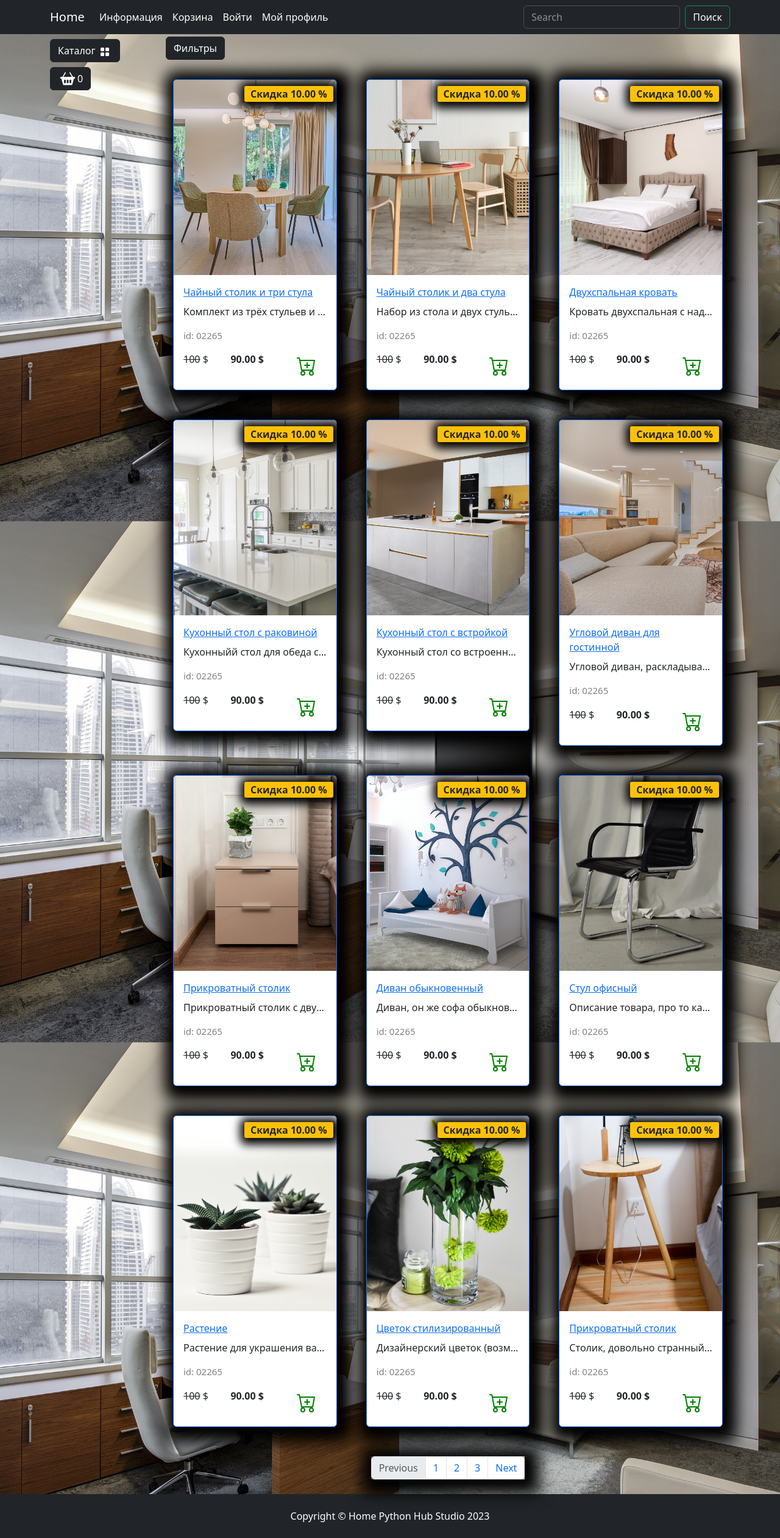
After one commit to IIPery/firstproject, a Django app: page /catalog in a window 1280 px wide. The commit adds this page. Shown: the whole page at 61% size. Run offline with Django 4.2, Linux system fonts and the light colour scheme; some libraries are stand-ins or nearby versions.

Commit message:
Added goods app, connected catalog and product html

```diff
--- a/firstproject/urls.py
+++ b/firstproject/urls.py
@@ -20,5 +20,6 @@ from django.urls import include, path
 
 urlpatterns = [
     path('admin/', admin.site.urls),
-    path('', include('main.urls', namespace='main'))
+    path('', include('main.urls', namespace='main')),
+    path('catalog', include('goods.urls', namespace='catalog'))
 ]
--- /dev/null
+++ b/goods/templates/goods/catalog.html
@@ -0,0 +1,345 @@
+{% extends "main/base.html" %}
+{% load static %}
+
+{% block content %}
+                    <div class="row">
+                        <!-- Форма фильтров -->
+                        <div class="dropdown mb-2">
+                            <button class="btn btn-secondary dropdown-toggle btn-dark" type="button" data-bs-toggle="dropdown"
+                                aria-expanded="false">
+                                Фильтры
+                            </button>
+
+                            <form action="" method="get" class="dropdown-menu bg-dark" data-bs-theme="dark">
+                                <div class="form-check text-white mx-3">
+                                    <input class="form-check-input" type="checkbox" name="on_sale" id="flexCheckDefault" value="on">
+                                    <input type="hidden" name="q" value="request.GET.q">
+                                    <label class="form-check-label" for="flexCheckDefault">
+                                        Товары по акции
+                                    </label>
+                                </div>
+                                <p class="text-white mx-3 mt-3">Сортировать:</p>
+                                <div class="form-check text-white mx-3">
+                                    <input class="form-check-input" type="radio" name="order_by" id="flexRadioDefault1" value="default" checked>
+                                    <label class="form-check-label" for="flexRadioDefault1">
+                                        По умолчанию
+                                    </label>
+                                </div>
+                                <div class="form-check text-white mx-3">
+                                    <input class="form-check-input" type="radio" name="order_by" id="flexRadioDefault2" value="price">
+                                    <label class="form-check-label" for="flexRadioDefault2">
+                                        От дешевых к дорогим
+                                    </label>
+                                </div>
+                                <div class="form-check text-white mx-3">
+                                    <input class="form-check-input" type="radio" name="order_by" id="flexRadioDefault3" value="-price">
+                                    <label class="form-check-label" for="flexRadioDefault3">
+                                        От дорогих к дешевым
+                                    </label>
+                                </div>
+                                <button type="submit" class="btn btn-primary mx-3 mt-3">Применить</button>
+                            </form>
+                        </div>
+                        <!-- Карта товара -->
+                        <div class="col-lg-4 col-md-6 p-4">
+                            <div class="card border-primary rounded custom-shadow">
+                                <img src="../deps/images/goods/set of tea table and three chairs.jpg" class="card-img-top" alt="...">
+                                <div class="card-body">
+                                    <a href="../goods/product.html">
+                                        <p class="card-title">Чайный столик и три стула</p>
+                                    </a>
+                                    <p class="card-text text-truncate">Комплект из трёх стульев и дизайнерский столик для гостинной комнаты.</p>
+                                    <p class="product_id">id: 02265</p>
+                                    <div class="d-flex justify-content-between">
+                                        <p><s>100</s> $</p>
+                                        <p><strong>90.00 $</strong></p>
+                                        <span class="badge bg-warning text-dark">Скидка 10.00 %</span>
+                                        <!-- <p><strong>100.00 $</strong></p> -->
+                                        <a href="#" class="btn add-to-cart">
+                                            <img class="mx-1" src="../deps/icons/cart-plus.svg" alt="Catalog Icon"
+                                                width="32" height="32">
+                                        </a>
+                                    </div>
+                                </div>
+                            </div>
+                        </div>
+                        <!-- Карта товара -->
+                        <div class="col-lg-4 col-md-6 p-4">
+                            <div class="card border-primary rounded custom-shadow">
+                                <img src="../deps/images/goods/set of tea table and two chairs.jpg" class="card-img-top" alt="...">
+                                <div class="card-body">
+                                    <a href="#">
+                                        <p class="card-title">Чайный столик и два стула</p>
+                                    </a>
+                                    <p class="card-text text-truncate">Набор из стола и двух стульев в минималистическом стиле.</p>
+                                    <p class="product_id">id: 02265</p>
+                                    <div class="d-flex justify-content-between">
+                                        <p><s>100</s> $</p>
+                                        <p><strong>90.00 $</strong></p>
+                                        <span class="badge bg-warning text-dark">Скидка 10.00 %</span>
+                                        <!-- <p><strong>100.00 $</strong></p> -->
+                                        <a href="#" class="btn add-to-cart">
+                                            <img class="mx-1" src="../deps/icons/cart-plus.svg" alt="Catalog Icon"
+                                                width="32" height="32">
+                                        </a>
+                                    </div>
+                                </div>
+                            </div>
+                        </div>
+                        <!-- Карта товара -->
+                        <div class="col-lg-4 col-md-6 p-4">
+                            <div class="card border-primary rounded custom-shadow">
+                                <img src="../deps/images/goods/double bed.jpg" class="card-img-top" alt="...">
+                                <div class="card-body">
+                                    <a href="#">
+                                        <p class="card-title">Двухспальная кровать</p>
+                                    </a>
+                                    <p class="card-text text-truncate">Кровать двухспальная с надголовником и вообще очень ортопедичная.</p>
+                                    <p class="product_id">id: 02265</p>
+                                    <div class="d-flex justify-content-between">
+                                        <p><s>100</s> $</p>
+                                        <p><strong>90.00 $</strong></p>
+                                        <span class="badge bg-warning text-dark">Скидка 10.00 %</span>
+                                        <!-- <p><strong>100.00 $</strong></p> -->
+                                        <a href="#" class="btn">
+                                            <img class="mx-1" src="../deps/icons/cart-plus.svg" alt="Catalog Icon"
+                                                width="32" height="32">
+                                        </a>
+                                    </div>
+                                </div>
+                            </div>
+                        </div>
+                        <!-- Карта товара -->
+                        <div class="col-lg-4 col-md-6 p-4">
+                            <div class="card border-primary rounded custom-shadow">
+                                <img src="../deps/images/goods/kitchen table.jpg" class="card-img-top" alt="...">
+                                <div class="card-body">
+                                    <a href="#">
+                                        <p class="card-title">Кухонный стол с раковиной</p>
+                                    </a>
+                                    <p class="card-text text-truncate">Кухонныйй стол для обеда с встроенной раковиной и стульями.</p>
+                                    <p class="product_id">id: 02265</p>
+                                    <div class="d-flex justify-content-between">
+                                        <p><s>100</s> $</p>
+                                        <p><strong>90.00 $</strong></p>
+                                        <span class="badge bg-warning text-dark">Скидка 10.00 %</span>
+                                        <!-- <p><strong>100.00 $</strong></p> -->
+                                        <a href="#" class="btn">
+                                            <img class="mx-1" src="../deps/icons/cart-plus.svg" alt="Catalog Icon"
+                                                width="32" height="32">
+                                        </a>
+                                    </div>
+                                </div>
+                            </div>
+                        </div>
+                        <!-- Карта товара -->
+                        <div class="col-lg-4 col-md-6 p-4">
+                            <div class="card border-primary rounded custom-shadow">
+                                <img src="../deps/images/goods/kitchen table 2.jpg" class="card-img-top" alt="...">
+                                <div class="card-body">
+                                    <a href="#">
+                                        <p class="card-title">Кухонный стол с встройкой</p>
+                                    </a>
+                                    <p class="card-text text-truncate">Кухонный стол со встроенной плитой и раковиной. Много полок и вообще красивый.</p>
+                                    <p class="product_id">id: 02265</p>
+                                    <div class="d-flex justify-content-between">
+                                        <p><s>100</s> $</p>
+                                        <p><strong>90.00 $</strong></p>
+                                        <span class="badge bg-warning text-dark">Скидка 10.00 %</span>
+                                        <!-- <p><strong>100.00 $</strong></p> -->
+                                        <a href="#" class="btn">
+                                            <img class="mx-1" src="../deps/icons/cart-plus.svg" alt="Catalog Icon"
+                                                width="32" height="32">
+                                        </a>
+                                    </div>
+                                </div>
+                            </div>
+                        </div>
+                        <!-- Карта товара -->
+                        <div class="col-lg-4 col-md-6 p-4">
+                            <div class="card border-primary rounded custom-shadow">
+                                <img src="../deps/images/goods/corner sofa.jpg" class="card-img-top" alt="...">
+                                <div class="card-body">
+                                    <a href="#">
+                                        <p class="card-title">Угловой диван для гостинной</p>
+                                    </a>
+                                    <p class="card-text text-truncate">Угловой диван, раскладывается в двухспальную кровать, для гостинной и приема гостей самое то!</p>
+                                    <p class="product_id">id: 02265</p>
+                                    <div class="d-flex justify-content-between">
+                                        <p><s>100</s> $</p>
+                                        <p><strong>90.00 $</strong></p>
+                                        <span class="badge bg-warning text-dark">Скидка 10.00 %</span>
+                                        <!-- <p><strong>100.00 $</strong></p> -->
+                                        <a href="#" class="btn">
+                                            <img class="mx-1" src="../deps/icons/cart-plus.svg" alt="Catalog Icon"
+                                                width="32" height="32">
+                                        </a>
+                                    </div>
+                                </div>
+                            </div>
+                        </div>
+                        <!-- Карта товара -->
+                        <div class="col-lg-4 col-md-6 p-4">
+                            <div class="card border-primary rounded custom-shadow">
+                                <img src="../deps/images/goods/bedside table.jpg" class="card-img-top" alt="...">
+                                <div class="card-body">
+                                    <a href="#">
+                                        <p class="card-title">Прикроватный столик</p>
+                                    </a>
+                                    <p class="card-text text-truncate">Прикроватный столик с двумявыдвижными ящиками (цветок не входит в комплект).</p>
+                                    <p class="product_id">id: 02265</p>
+                                    <div class="d-flex justify-content-between">
+                                        <p><s>100</s> $</p>
+                                        <p><strong>90.00 $</strong></p>
+                                        <span class="badge bg-warning text-dark">Скидка 10.00 %</span>
+                                        <!-- <p><strong>100.00 $</strong></p> -->
+                                        <a href="#" class="btn">
+                                            <img class="mx-1" src="../deps/icons/cart-plus.svg" alt="Catalog Icon"
+                                                width="32" height="32">
+                                        </a>
+                                    </div>
+                                </div>
+                            </div>
+                        </div>
+                        <!-- Карта товара -->
+                        <div class="col-lg-4 col-md-6 p-4">
+                            <div class="card border-primary rounded custom-shadow">
+                                <img src="../deps/images/goods/sofa.jpg" class="card-img-top" alt="...">
+                                <div class="card-body">
+                                    <a href="#">
+                                        <p class="card-title">Диван обыкновенный</p>
+                                    </a>
+                                    <p class="card-text text-truncate">Диван, он же софа обыкновенная, ничего примечательного для описания.</p>
+                                    <p class="product_id">id: 02265</p>
+                                    <div class="d-flex justify-content-between">
+                                        <p><s>100</s> $</p>
+                                        <p><strong>90.00 $</strong></p>
+                                        <span class="badge bg-warning text-dark">Скидка 10.00 %</span>
+                                        <!-- <p><strong>100.00 $</strong></p> -->
+                                        <a href="#" class="btn">
+                                            <img class="mx-1" src="../deps/icons/cart-plus.svg" alt="Catalog Icon"
+                                                width="32" height="32">
+                                        </a>
+                                    </div>
+                                </div>
+                            </div>
+                        </div>
+                        <!-- Карта товара -->
+                        <div class="col-lg-4 col-md-6 p-4">
+                            <div class="card border-primary rounded custom-shadow">
+                                <img src="../deps/images/goods/office chair.jpg" class="card-img-top" alt="...">
+                                <div class="card-body">
+                                    <a href="#">
+                                        <p class="card-title">Стул офисный</p>
+                                    </a>
+                                    <p class="card-text text-truncate">Описание товара, про то какой он классный, но это стул, что тут сказать...</p>
+                                    <p class="product_id">id: 02265</p>
+                                    <div class="d-flex justify-content-between">
+                                        <p><s>100</s> $</p>
+                                        <p><strong>90.00 $</strong></p>
+                                        <span class="badge bg-warning text-dark">Скидка 10.00 %</span>
+                                        <!-- <p><strong>100.00 $</strong></p> -->
+                                        <a href="#" class="btn">
+                                            <img class="mx-1" src="../deps/icons/cart-plus.svg" alt="Catalog Icon"
+                                                width="32" height="32">
+                                        </a>
+                                    </div>
+                                </div>
+                            </div>
+                        </div>
+                        <!-- Карта товара -->
+                        <div class="col-lg-4 col-md-6 p-4">
+                            <div class="card border-primary rounded custom-shadow">
+                                <img src="../deps/images/goods/plants.jpg" class="card-img-top" alt="...">
+                                <div class="card-body">
+                                    <a href="#">
+                                        <p class="card-title">Растение</p>
+                                    </a>
+                                    <p class="card-text text-truncate">Растение для украшения вашего интерьера подарит свежесть и безмятежность обстановке.</p>
+                                    <p class="product_id">id: 02265</p>
+                                    <div class="d-flex justify-content-between">
+                                        <p><s>100</s> $</p>
+                                        <p><strong>90.00 $</strong></p>
+                                        <span class="badge bg-warning text-dark">Скидка 10.00 %</span>
+                                        <!-- <p><strong>100.00 $</strong></p> -->
+                                        <a href="#" class="btn">
+                                            <img class="mx-1" src="../deps/icons/cart-plus.svg" alt="Catalog Icon"
+                                                width="32" height="32">
+                                        </a>
+                                    </div>
+                                </div>
+                            </div>
+                        </div>
+                        <!-- Карта товара -->
+                        <div class="col-lg-4 col-md-6 p-4">
+                            <div class="card border-primary rounded custom-shadow">
+                                <img src="../deps/images/goods/flower.jpg" class="card-img-top" alt="...">
+                                <div class="card-body">
+                                    <a href="#">
+                                        <p class="card-title">Цветок стилизированный</p>
+                                    </a>
+                                    <p class="card-text text-truncate">Дизайнерский цветок (возможно искусственный) для украшения интерьера.</p>
+                                    <p class="product_id">id: 02265</p>
+                                    <div class="d-flex justify-content-between">
+                                        <p><s>100</s> $</p>
+                                        <p><strong>90.00 $</strong></p>
+                                        <span class="badge bg-warning text-dark">Скидка 10.00 %</span>
+                                        <!-- <p><strong>100.00 $</strong></p> -->
+                                        <a href="#" class="btn">
+                                            <img class="mx-1" src="../deps/icons/cart-plus.svg" alt="Catalog Icon"
+                                                width="32" height="32">
+                                        </a>
+                                    </div>
+                                </div>
+                            </div>
+                        </div>
+                        <!-- Карта товара -->
+                        <div class="col-lg-4 col-md-6 p-4">
+                            <div class="card border-primary rounded custom-shadow">
+                                <img src="../deps/images/goods/strange table.jpg" class="card-img-top" alt="...">
+                                <div class="card-body">
+                                    <a href="#">
+                                        <p class="card-title">Прикроватный столик</p>
+                                    </a>
+                                    <p class="card-text text-truncate">Столик, довольно странный на вид, но подходит для размещения рядом с кроватью.</p>
+                                    <p class="product_id">id: 02265</p>
+                                    <div class="d-flex justify-content-between">
+                                        <p><s>100</s> $</p>
+                                        <p><strong>90.00 $</strong></p>
+                                        <span class="badge bg-warning text-dark">Скидка 10.00 %</span>
+                                        <!-- <p><strong>100.00 $</strong></p> -->
+                                        <a href="#" class="btn">
+                                            <img class="mx-1" src="../deps/icons/cart-plus.svg" alt="Catalog Icon"
+                                                width="32" height="32">
+                                        </a>
+                                    </div>
+                                </div>
+                            </div>
+                        </div>
+
+                    </div>
+                    <!-- Пагинация -->
+                    <nav aria-label="Page navigation example">
+                        <ul class="pagination justify-content-center my-4">
+                            <div class="custom-shadow d-flex">
+                                <li class="page-item disabled">
+                                  <a class="page-link">Previous</a>
+                                </li>
+                                <li class="page-item"><a class="page-link" href="#">1</a></li>
+                                <li class="page-item"><a class="page-link" href="#">2</a></li>
+                                <li class="page-item"><a class="page-link" href="#">3</a></li>
+                                <li class="page-item">
+                                  <a class="page-link" href="#">Next</a>
+                                </li>
+                            </div>
+                        </ul>
+                    </nav>
+{% endblock%}
+
+{% block footer %}
+<footer class="py-4 bg-dark">
+    <div class="container">
+        <p class="m-0 text-center text-white">Copyright &copy; Home Python Hub Studio 2023</p>
+    </div>
+</footer>
+{% endblock %}
--- /dev/null
+++ b/goods/urls.py
@@ -0,0 +1,10 @@
+from django.urls import path
+from goods import views
+
+
+app_name = 'goods'
+
+urlpatterns = [
+    path('', views.catalog, name='index'),
+    path('/product/', views.product, name='product'),
+]
--- a/goods/views.py
+++ b/goods/views.py
@@ -1,3 +1,8 @@
 from django.shortcuts import render
 
 # Create your views here.
+def catalog(request):
+    return render(request, "goods/catalog.html")
+
+def product(request):
+    return render(request, "goods/product.html")
--- a/main/templates/main/base.html
+++ b/main/templates/main/base.html
@@ -88,13 +88,13 @@
                             height="16">
                     </button>
                     <ul class="dropdown-menu bg-dark" data-bs-theme="dark">
-                        <li><a class="dropdown-item text-white" href="goods/catalog.html">Все товары</a></li>
-                        <li><a class="dropdown-item text-white" href="goods/catalog.html">Кухня</a></li>
-                        <li><a class="dropdown-item text-white" href="goods/catalog.html">Спальня</a></li>
-                        <li><a class="dropdown-item text-white" href="goods/catalog.html">Гостинная</a></li>
-                        <li><a class="dropdown-item text-white" href="goods/catalog.html">Офис</a></li>
-                        <li><a class="dropdown-item text-white" href="goods/catalog.html">Фурнитура</a></li>
-                        <li><a class="dropdown-item text-white" href="goods/catalog.html">Декор</a></li>
+                        <li><a class="dropdown-item text-white" href= "{% url 'catalog:index' %}">Все товары</a></li>
+                        <li><a class="dropdown-item text-white" href= "{% url 'catalog:index' %}">Кухня</a></li>
+                        <li><a class="dropdown-item text-white" href= "{% url 'catalog:index' %}">Спальня</a></li>
+                        <li><a class="dropdown-item text-white" href= "{% url 'catalog:index' %}">Гостинная</a></li>
+                        <li><a class="dropdown-item text-white" href= "{% url 'catalog:index' %}">Офис</a></li>
+                        <li><a class="dropdown-item text-white" href= "{% url 'catalog:index' %}">Фурнитура</a></li>
+                        <li><a class="dropdown-item text-white" href= "{% url 'catalog:index' %}">Декор</a></li>
                     </ul>
                 </div>
                 <!-- Значек корзины, вызывает модальное окно -->
```
Also changed, not shown: goods/templates/goods/product.html (added, +46 -0 lines).
